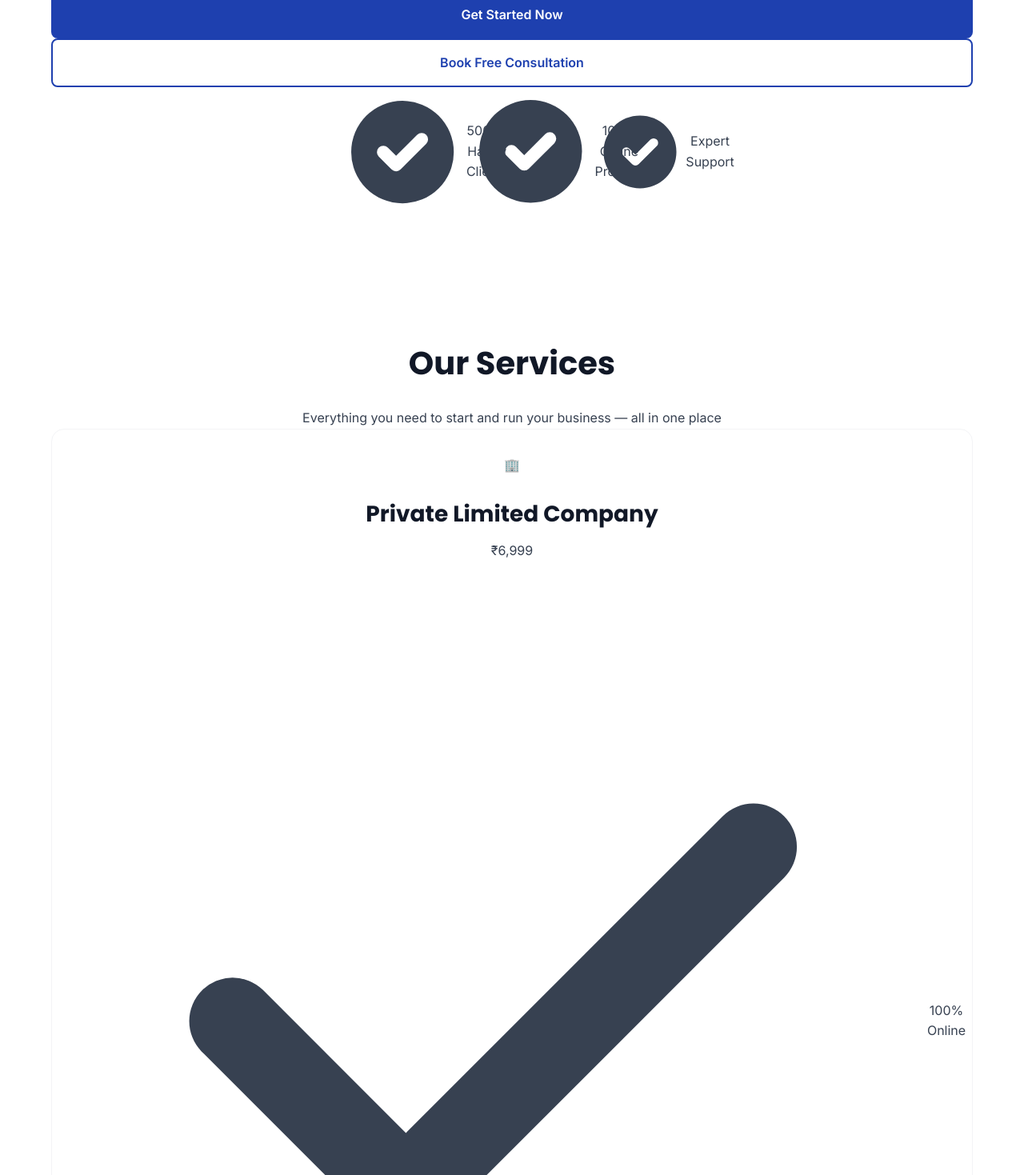
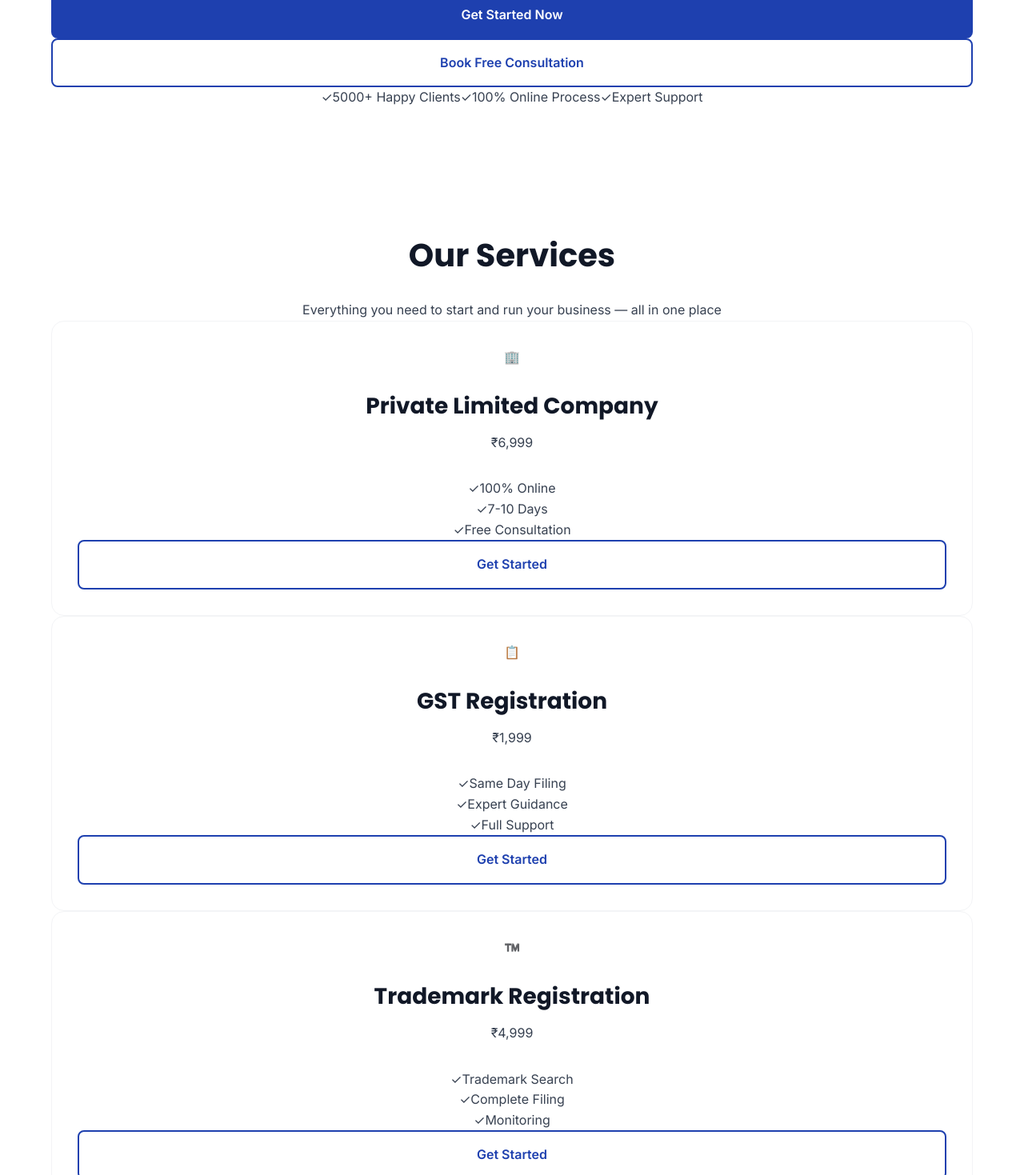
Before and after one commit to rajatagarwal14/business-consultancy-website, a Next.js app: page / in a window 1280 px wide. Shown: the part 301-1770 px from the top of the page at 80% size. Built offline with nearby package versions, Linux system fonts and the light colour scheme.

Commit message:
Critical fix: Replace all problematic SVG icons with Unicode symbols
- Replaced SVG checkmarks with Unicode ✓ symbol
- Replaced SVG stars with emoji ⭐
- Fixes massive icon rendering issues on GitHub Pages
- All icons now render at proper size without distortion

```diff
--- a/components/Hero.tsx
+++ b/components/Hero.tsx
@@ -27,21 +27,15 @@ const Hero = () => {
           {/* Trust Indicators */}
           <div className="flex flex-wrap justify-center gap-8 text-sm text-gray-600">
             <div className="flex items-center gap-2">
-              <svg className="w-4 h-4 text-green-600 flex-shrink-0" fill="currentColor" viewBox="0 0 20 20">
-                <path fillRule="evenodd" d="M10 18a8 8 0 100-16 8 8 0 000 16zm3.707-9.293a1 1 0 00-1.414-1.414L9 10.586 7.707 9.293a1 1 0 00-1.414 1.414l2 2a1 1 0 001.414 0l4-4z" clipRule="evenodd" />
-              </svg>
+              <span className="text-green-600">✓</span>
               <span>5000+ Happy Clients</span>
             </div>
             <div className="flex items-center gap-2">
-              <svg className="w-4 h-4 text-green-600 flex-shrink-0" fill="currentColor" viewBox="0 0 20 20">
-                <path fillRule="evenodd" d="M10 18a8 8 0 100-16 8 8 0 000 16zm3.707-9.293a1 1 0 00-1.414-1.414L9 10.586 7.707 9.293a1 1 0 00-1.414 1.414l2 2a1 1 0 001.414 0l4-4z" clipRule="evenodd" />
-              </svg>
+              <span className="text-green-600">✓</span>
               <span>100% Online Process</span>
             </div>
             <div className="flex items-center gap-2">
-              <svg className="w-4 h-4 text-green-600 flex-shrink-0" fill="currentColor" viewBox="0 0 20 20">
-                <path fillRule="evenodd" d="M10 18a8 8 0 100-16 8 8 0 000 16zm3.707-9.293a1 1 0 00-1.414-1.414L9 10.586 7.707 9.293a1 1 0 00-1.414 1.414l2 2a1 1 0 001.414 0l4-4z" clipRule="evenodd" />
-              </svg>
+              <span className="text-green-600">✓</span>
               <span>Expert Support</span>
             </div>
           </div>
--- a/components/ServicesGrid.tsx
+++ b/components/ServicesGrid.tsx
@@ -79,9 +79,7 @@ const ServicesGrid = () => {
               <ul className="space-y-2 mb-6">
                 {service.features.map((feature, idx) => (
                   <li key={idx} className="text-gray-600 flex items-center justify-center gap-2">
-                    <svg className="w-4 h-4 text-green-600 flex-shrink-0" fill="currentColor" viewBox="0 0 20 20">
-                      <path fillRule="evenodd" d="M16.707 5.293a1 1 0 010 1.414l-8 8a1 1 0 01-1.414 0l-4-4a1 1 0 011.414-1.414L8 12.586l7.293-7.293a1 1 0 011.414 0z" clipRule="evenodd" />
-                    </svg>
+                    <span className="text-green-600 text-sm">✓</span>
                     <span>{feature}</span>
                   </li>
                 ))}
--- a/components/Testimonials.tsx
+++ b/components/Testimonials.tsx
@@ -53,12 +53,8 @@ const Testimonials = () => {
               className="bg-gray-50 rounded-xl p-6 border border-gray-200 hover:shadow-lg transition-shadow duration-300"
             >
               {/* Stars */}
-              <div className="flex gap-1 mb-4">
-                {[...Array(testimonial.rating)].map((_, i) => (
-                  <svg key={i} className="w-5 h-5 text-yellow-400" fill="currentColor" viewBox="0 0 20 20">
-                    <path d="M9.049 2.927c.3-.921 1.603-.921 1.902 0l1.07 3.292a1 1 0 00.95.69h3.462c.969 0 1.371 1.24.588 1.81l-2.8 2.034a1 1 0 00-.364 1.118l1.07 3.292c.3.921-.755 1.688-1.54 1.118l-2.8-2.034a1 1 0 00-1.175 0l-2.8 2.034c-.784.57-1.838-.197-1.539-1.118l1.07-3.292a1 1 0 00-.364-1.118L2.98 8.72c-.783-.57-.38-1.81.588-1.81h3.461a1 1 0 00.951-.69l1.07-3.292z" />
-                  </svg>
-                ))}
+              <div className="flex gap-1 mb-4 text-yellow-400 text-lg">
+                <span>⭐⭐⭐⭐⭐</span>
               </div>
 
               {/* Testimonial Text */}
```
